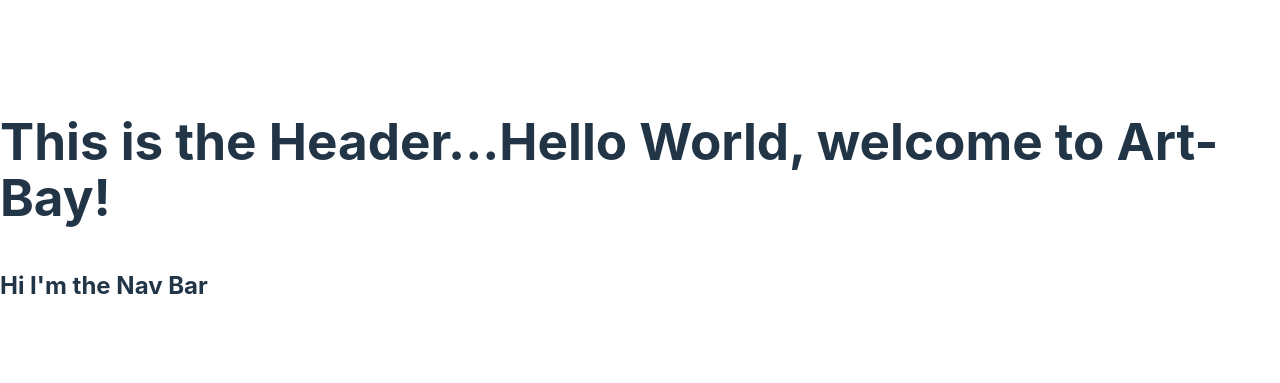
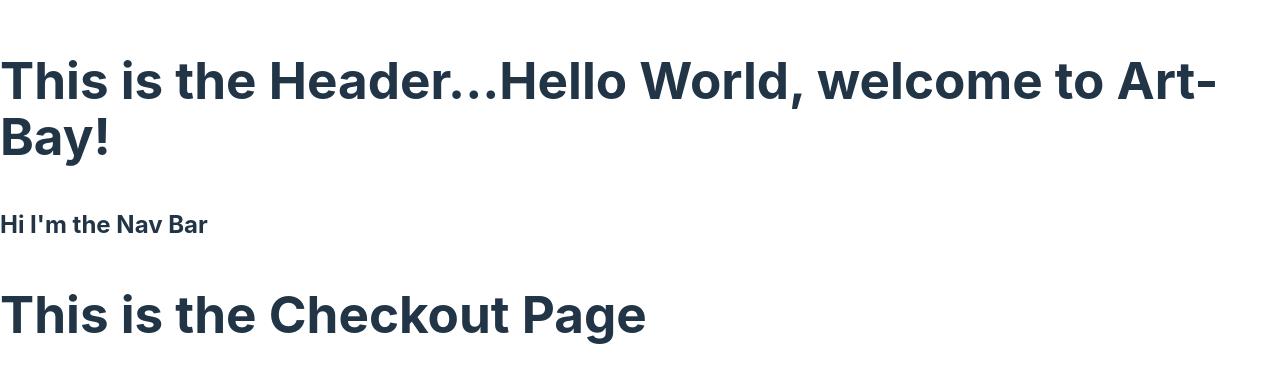
Before and after one commit to ngolebiewski/Art-Bay-v2, a React (Vite) app: page /checkout in a window 1280 px wide. Shown: the part 203-586 px from the top of the page. Built offline with nearby package versions, Linux system fonts and the light colour scheme.

Commit message:
Added Checkout route and component

```diff
--- a/src/client/App.jsx
+++ b/src/client/App.jsx
@@ -7,6 +7,7 @@ import LoginForm from './LoginForm.jsx';
 import Register from './Register.jsx';
 import Header from './Header.jsx';
 import Cart from './Cart.jsx';
+import Checkout from './Checkout.jsx';
 
 const App = () =>{
 
@@ -23,6 +24,7 @@ const App = () =>{
           <Route path='/artwork' element={<Artwork />} />
           <Route path='/artwork/:id' element={<ArtworkDetail />} />
           <Route path='/cart' element={<Cart />} />
+          <Route path='/checkout' element={<Checkout />} />
           <Route path='/login' element={<LoginForm />} />
           <Route path='/register' element={<Register />} />
 
--- /dev/null
+++ b/src/client/Checkout.jsx
@@ -0,0 +1,9 @@
+const Checkout = () => {
+  return(
+    <>
+    <h1>This is the Checkout Page</h1>
+    </>
+  )
+}
+
+export default Checkout
```
